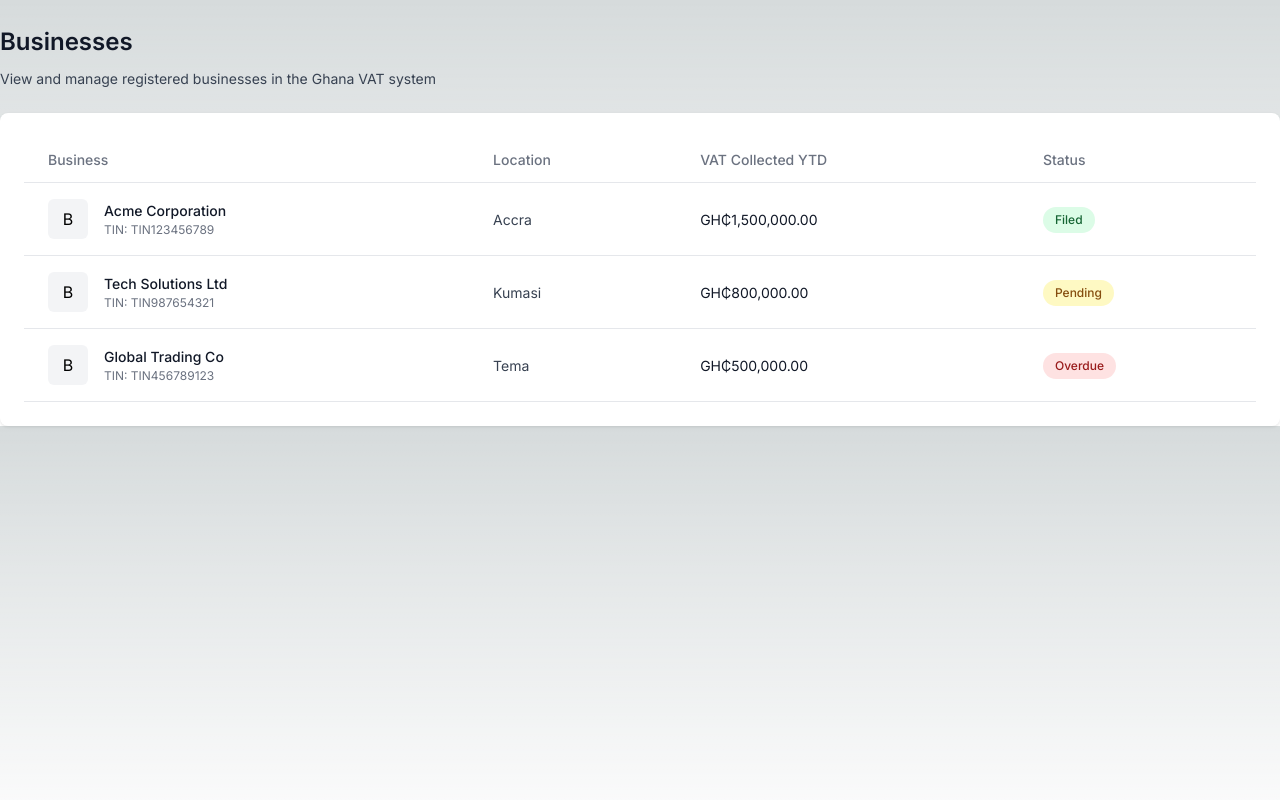
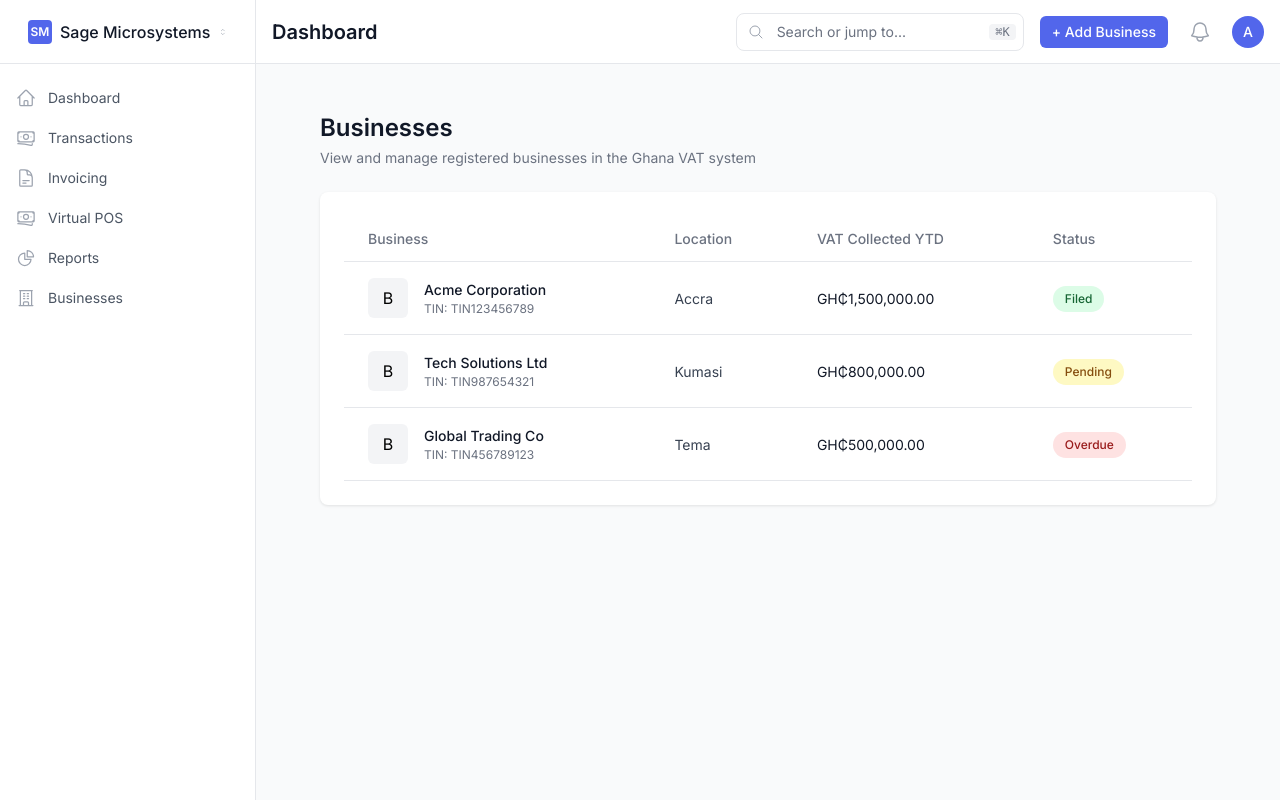
Before and after one commit to benjamint/Ghana-VAT-Portal, a Next.js app: page /businesses in a window 1280 px wide. Built offline with nearby package versions, Linux system fonts and the light colour scheme.

Commit message:
Update navigation and businesses page layout: Remove accounting link, standardize businesses page styling

```diff
--- a/src/app/businesses/page.tsx
+++ b/src/app/businesses/page.tsx
@@ -1,6 +1,7 @@
 import { Metadata } from 'next';
 import { getBusinesses } from '@/app/lib/data';
 import StaticBusinessList from '@/app/components/businesses/StaticBusinessList';
+import DashboardLayout from '@/components/layout/DashboardLayout';
 
 export const metadata: Metadata = {
   title: 'Businesses | Ghana VAT Portal',
@@ -14,26 +15,25 @@ export default async function BusinessesPage() {
   const businesses = await getBusinesses();
 
   return (
-    <div style={{ marginTop: '1.5rem' }}>
-      <div style={{ marginBottom: '1.5rem' }}>
-        <div>
-          <h1 style={{
-            fontSize: '1.5rem',
-            fontWeight: '600',
-            color: '#111827',
-            marginBottom: '0.5rem'
-          }}>
-            Businesses
-          </h1>
-          <p style={{
-            fontSize: '0.875rem',
-            color: '#374151'
-          }}>
-            View and manage registered businesses in the Ghana VAT system
-          </p>
+    <DashboardLayout>
+      <div className="py-6">
+        <div className="mx-auto max-w-7xl px-4 sm:px-6 md:px-8">
+          {/* Header */}
+          <div className="mb-6">
+            <h1 className="text-2xl font-semibold text-gray-900 dark:text-white">
+              Businesses
+            </h1>
+            <p className="mt-1 text-sm text-gray-500 dark:text-gray-400">
+              View and manage registered businesses in the Ghana VAT system
+            </p>
+          </div>
+
+          {/* Content */}
+          <div className="mt-6">
+            <StaticBusinessList businesses={businesses} />
+          </div>
         </div>
       </div>
-      <StaticBusinessList businesses={businesses} />
-    </div>
+    </DashboardLayout>
   );
 }
--- a/src/components/layout/DashboardLayout.tsx
+++ b/src/components/layout/DashboardLayout.tsx
@@ -19,7 +19,6 @@ const navigation = [
   { name: 'Transactions', href: '/transactions', icon: BanknotesIcon },
   { name: 'Invoicing', href: '/invoicing', icon: DocumentTextIcon },
   { name: 'Virtual POS', href: '/virtual-pos', icon: BanknotesIcon },
-  { name: 'Accounting', href: '/accounting', icon: ChartBarIcon },
   { name: 'Reports', href: '/reports', icon: ChartPieIcon },
   { name: 'Businesses', href: '/businesses', icon: BuildingOfficeIcon },
 ];
```
